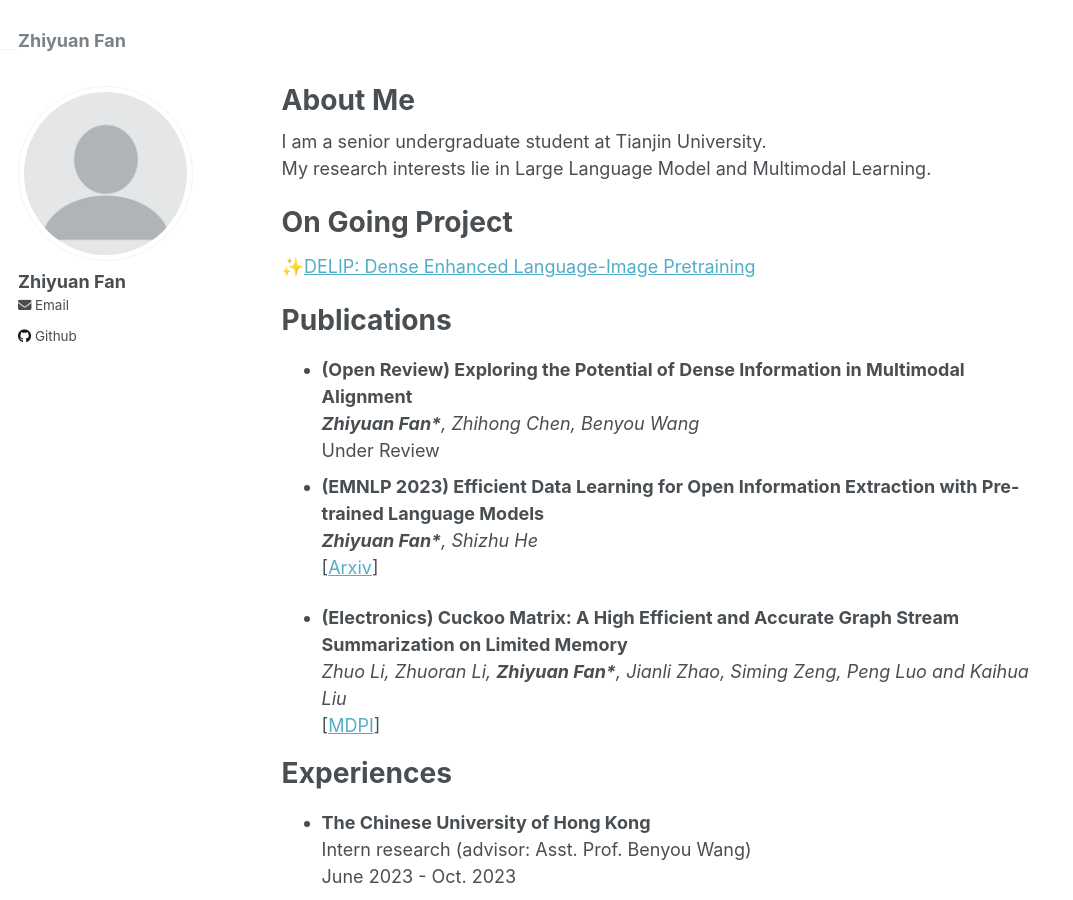
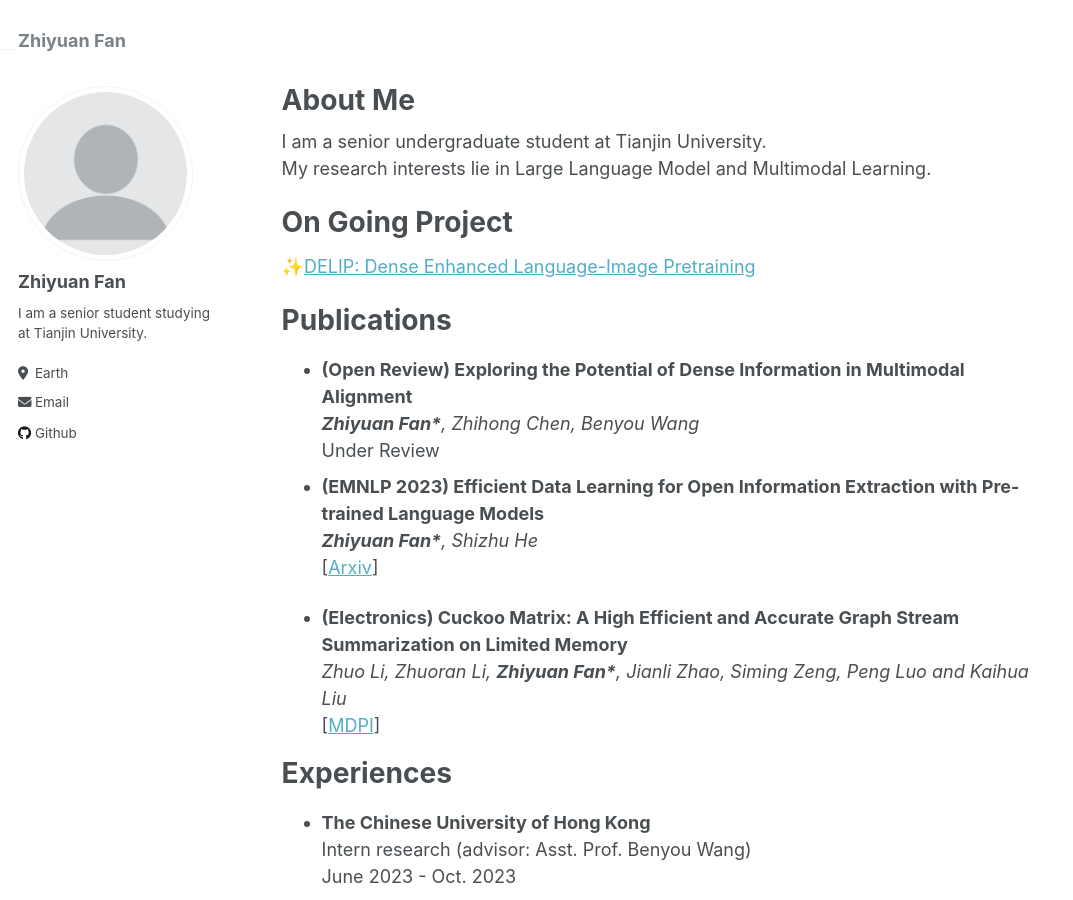
Before and after one commit to Zhiyuan-Fan/Zhiyuan-Fan.github.io, a Jekyll site: the page built from _pages/about.md, in a window 1280 px wide and 900 px high. Shown: the whole window, without its empty margins (0-1073 px from the left). Built offline with Jekyll 4.4.1, drawn with Linux system fonts in a browser that asks for light colours.

Commit message:
update code

```diff
--- a/_config.yml
+++ b/_config.yml
@@ -24,8 +24,8 @@ author:
   avatar           : "profile.png"
   name             : "Zhiyuan Fan"
   pronouns         : # example: "she/her"
-  bio              : # "Short biography for the left-hand sidebar"
-  location         : # "Earth"
+  bio              : "I am a senior student studying at Tianjin University."
+  location         : "Earth"
   employer         : # "Red Brick University"
   uri              : # URL
   email            : "ambiyuan@gmail.com"
```
